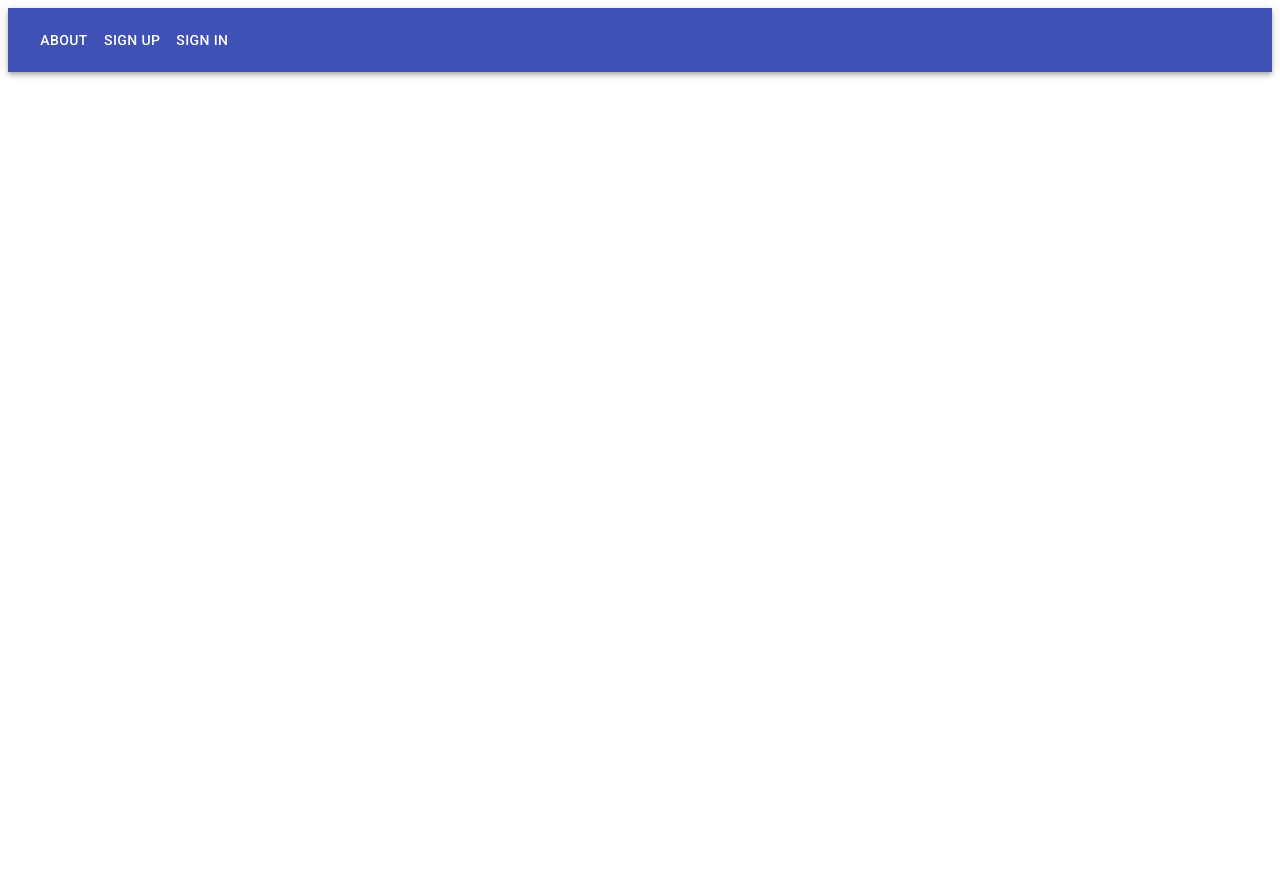
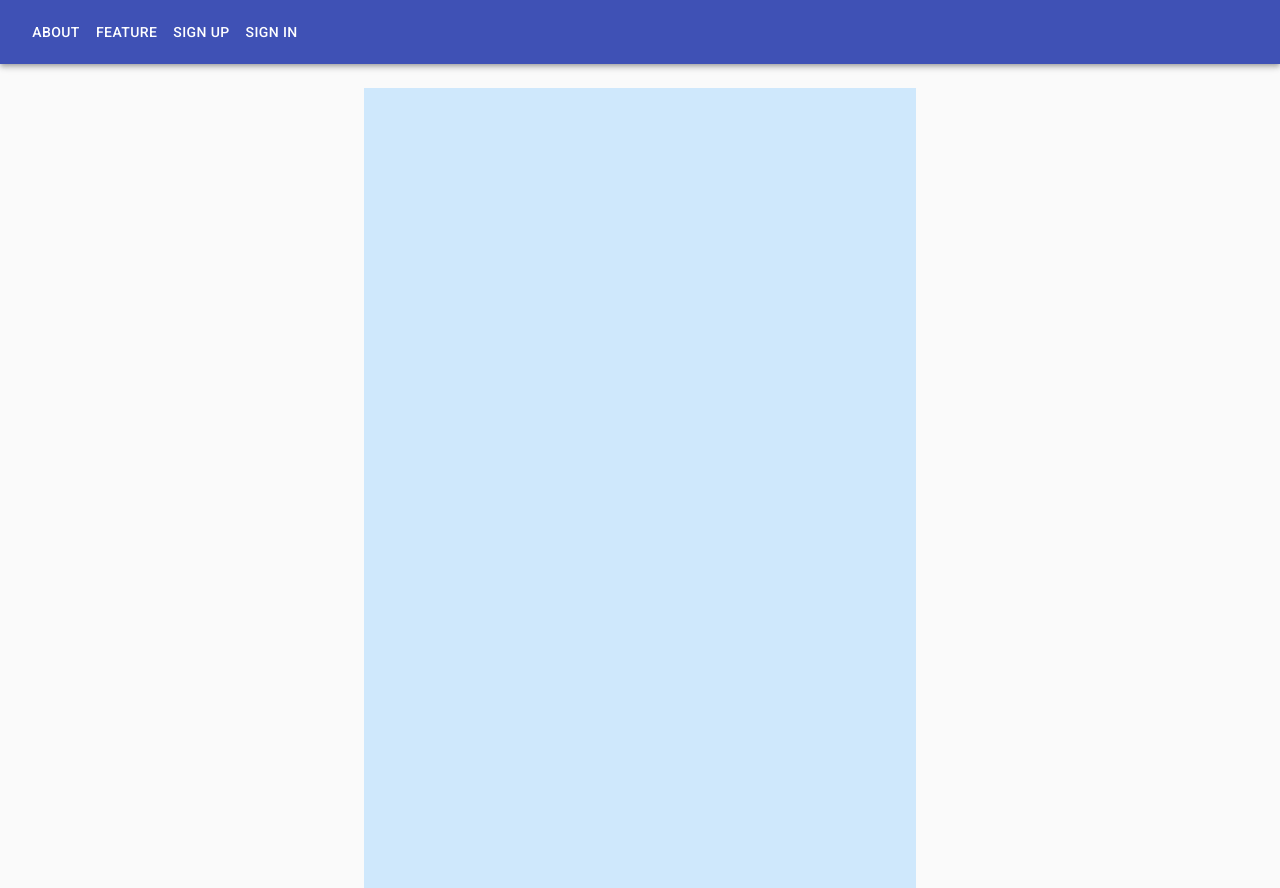
Before and after one commit to katrinamaris17/Weedster2.0, a React (Create React App) app in the folder client/: page /feature in a window 1280 px wide. Before the commit the page ends 800 px from the top, so only its background shows below. Built offline with nearby package versions, Linux system fonts and the light colour scheme.

Commit message:
added feature component in src for front end

```diff
--- a/client/src/App.js
+++ b/client/src/App.js
@@ -1,13 +1,13 @@
 import React from 'react';
 import {BrowserRouter as Router, Route} from 'react-router-dom';
 import Navbar from './pages/common/components/Navbar';
+import Feature from './pages/Feature';
+
 
 import {
   WrappedSignUp,
   WrappedSignIn,
 } from './pages/Viewer';
-
-
 
 function App() {
   return (
@@ -15,6 +15,7 @@ function App() {
       <Navbar/>
       <Route path='/signup' component={WrappedSignUp}/>
       <Route path='/signin' component={WrappedSignIn}/>
+      <Route path='/feature' component={Feature}/>
       <Route exact path="/">
         <h1>Welcome to the about</h1>
       </Route>
--- /dev/null
+++ b/client/src/pages/Feature/index.js
@@ -0,0 +1,15 @@
+import React from 'react';
+import CssBaseline from '@material-ui/core/CssBaseline';
+import Typography from '@material-ui/core/Typography';
+import Container from '@material-ui/core/Container';
+
+export default function SimpleContainer() {
+  return (
+    <React.Fragment>
+      <CssBaseline />
+      <Container maxWidth="sm">
+        <Typography component="div" style={{ backgroundColor: '#cfe8fc', height: '100vh' }} />
+      </Container>
+    </React.Fragment>
+  );
+}
--- a/client/src/pages/common/components/Navbar.js
+++ b/client/src/pages/common/components/Navbar.js
@@ -44,6 +44,12 @@ export default function ButtonAppBar() {
             color="inherit">
             About
           </Button>
+          <Button
+            component={Link}
+            to='/Feature'
+            color="inherit">
+            Feature
+          </Button>
           {
             token ?
               <Button
```
